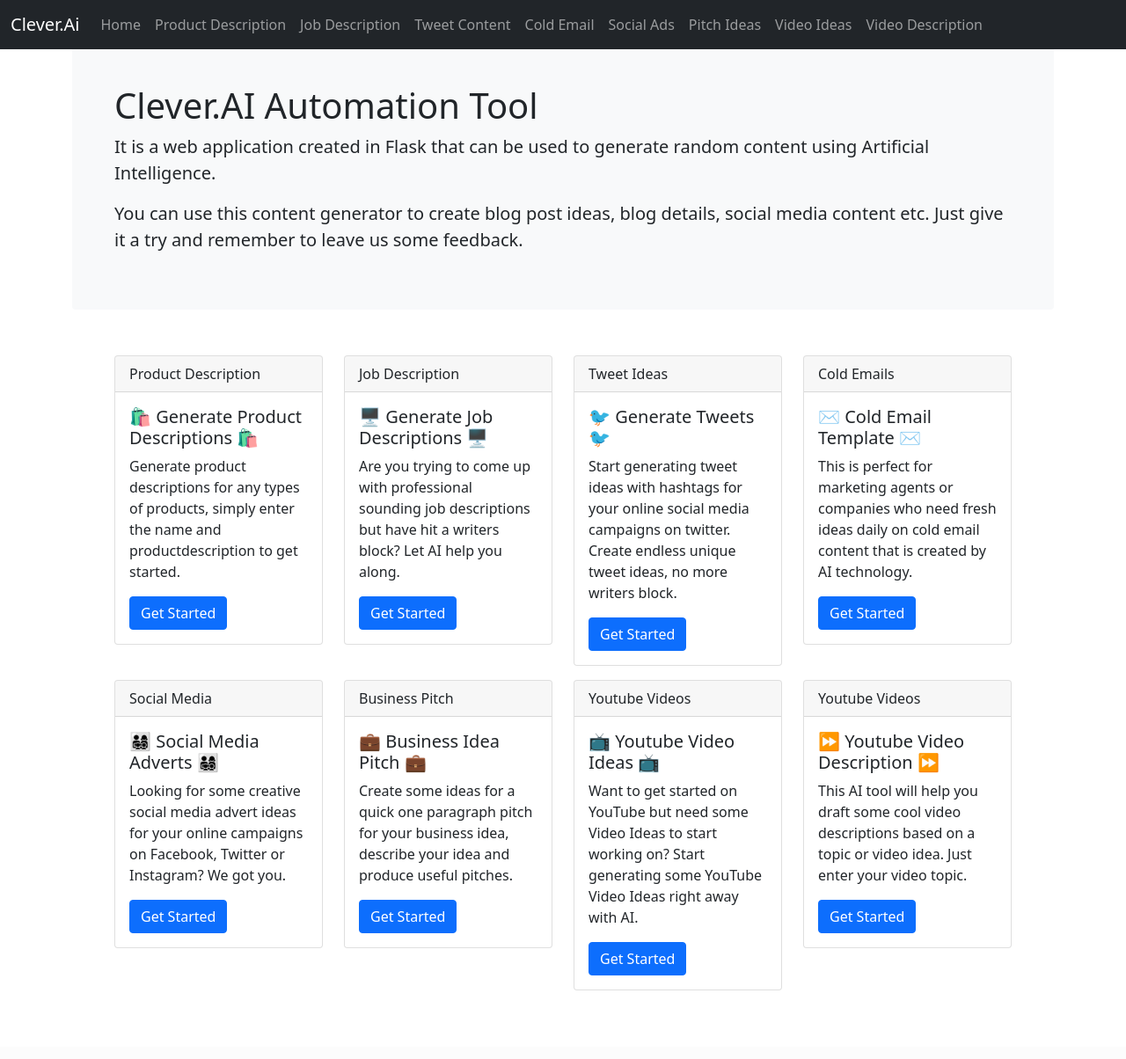
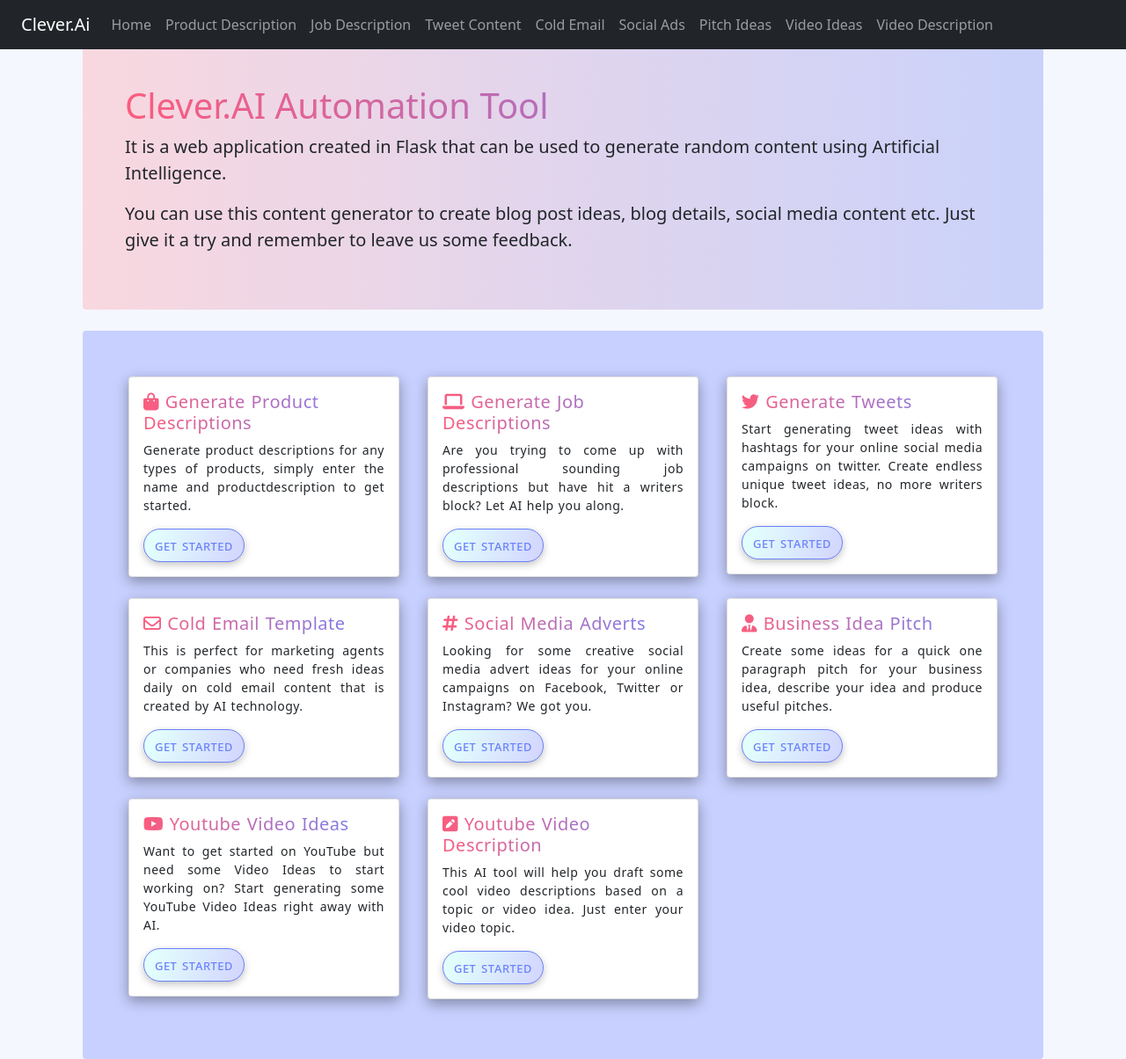
Before and after one commit to sukhendu02/Clever.Ai, a Flask app: page / in a window 1280 px wide. Shown: the whole page at 88% size. Before the commit the page ends 1126 px from the top, so only its background shows below. Run offline with Flask 2, Linux system fonts and the light colour scheme.

Commit message:
Update index.html
Added Styling to the index.html

```diff
--- a/templates/index.html
+++ b/templates/index.html
@@ -1,3 +1,73 @@
+<!DOCTYPE html>
+<html lang="en">
+<head>
+    <meta charset="UTF-8">
+    <meta http-equiv="X-UA-Compatible" content="IE=edge">
+    <meta name="viewport" content="width=device-width, initial-scale=1.0">
+    <title>Home</title>
+
+    <link href="https://cdn.jsdelivr.net/npm/bootstrap@5.2.2/dist/css/bootstrap.min.css" rel="stylesheet" integrity="sha384-Zenh87qX5JnK2Jl0vWa8Ck2rdkQ2Bzep5IDxbcnCeuOxjzrPF/et3URy9Bv1WTRi" crossorigin="anonymous">
+
+    <link rel="stylesheet" href="https://cdnjs.cloudflare.com/ajax/libs/font-awesome/6.2.0/css/all.min.css" integrity="sha512-xh6O/CkQoPOWDdYTDqeRdPCVd1SpvCA9XXcUnZS2FmJNp1coAFzvtCN9BmamE+4aHK8yyUHUSCcJHgXloTyT2A==" crossorigin="anonymous" referrerpolicy="no-referrer" />
+
+    <style>
+        body{
+            background-color: #F5F7FF !important;
+        }
+        .main-heading,h5.card-title{
+             background: linear-gradient(to right, #fc5c7d, #6a82fb);
+             -webkit-background-clip: text;
+            -webkit-text-fill-color: transparent;
+        }
+        .main-heading-container{
+            /* background-color: ; */
+            background: linear-gradient(to right, #fc5c7c36, #6a82fb54);
+
+        }
+        .items-card-container{
+            background-color: #6a82fb56;
+
+        }
+        .card{
+            border: 2px solid #fff;
+            margin: 4px;
+            border-radius: 12px;
+            box-shadow: rgba(0, 0, 0, 0.35) 0px 5px 15px;
+
+
+        }
+        .card:hover{
+            scale: 1.04;
+            transition: ease 400ms ;
+        }
+        .card-body {
+    letter-spacing: 0.5px;
+    word-spacing: 1px;
+
+}
+p.card-text{
+    text-align: justify;
+    font-size: 14px;
+}
+a.btn.btn-primary {
+    background: #fff;
+    /* color: blue; */
+    border: 1px solid ;
+    border-radius: 20px;
+    color: #6a82fb;
+    box-shadow: rgba(0, 0, 0, 0.24) 0px 3px 8px;
+    font-variant: all-petite-caps;
+    font-weight: 500;
+    background-image: linear-gradient( 109.6deg, rgba(156, 252, 247, 0.292) 11.2%, rgba(110, 124, 251, 0.297) 91.1% );
+}
+
+a.btn.btn-primary:hover{
+         background-image: linear-gradient( 109.6deg, rgba(156, 252, 247, 0.854) 11.2%, rgba(110, 124, 251, 0.9) 91.1% );;
+        color: #fff;
+}
+    </style>
+</head>
+<body>
     {% extends 'includes/layout.html' %}
 
 
@@ -5,8 +75,8 @@
 
 {% block body %}
 <main class="container">
-  <div class="bg-light p-5 rounded mt-5">
-    <h1>Clever.AI Automation Tool</h1>
+    <div class="main-heading-container bg-light p-5 rounded mt-5 mb-4">
+      <h1 class="main-heading">Clever.AI Automation Tool</h1>
       <p class="lead">It is a web application
       created in Flask that can be used to generate random content using Artificial Intelligence.
       </p>
@@ -15,18 +85,21 @@
     </div>
 
 
-  <div class="p-5 rounded mt-1">
+    <div class="items-card-container p-5 rounded mt-4">
       <div class="row">
 
 
         <!-- One Item Starts Here -->
-      <div class="col-lg-3 mb-3">
+        <div class="col-lg-4 mb-3">
+
+            <!-- <i class="fa-solid fa-user"></i> -->
           <div class="card">
-          <div class="card-header">
+            <!-- <div class="card-header">
               Product Description
-          </div>
+            </div> -->
             <div class="card-body">
-            <h5 class="card-title"> 🛍️ Generate Product Descriptions 🛍 ️</h5>
+
+              <h5 class="card-title"><i class="fa-solid fa-bag-shopping"></i>  Generate Product Descriptions </h5>
               <p class="card-text">Generate product descriptions for any types of products, simply enter the name and productdescription to get started.</p>
               <a href="/product-description" class="btn btn-primary">Get Started</a>
             </div>
@@ -36,13 +109,13 @@
 
 
         <!-- One Item Starts Here -->
-      <div class="col-lg-3 mb-3">
+        <div class="col-lg-4 mb-3">
           <div class="card">
-          <div class="card-header">
+            <!-- <div class="card-header">
               Job Description
-          </div>
+            </div> -->
             <div class="card-body">
-            <h5 class="card-title"> 🖥️ Generate Job Descriptions 🖥️ </h5>
+              <h5 class="card-title"> <i class="fa-solid fa-laptop"></i> Generate Job Descriptions  </h5>
               <p class="card-text">Are you trying to come up with professional sounding job descriptions but have hit a writers block? Let AI help you along. </p>
               <a href="/job-description" class="btn btn-primary">Get Started</a>
             </div>
@@ -52,13 +125,13 @@
 
 
         <!-- One Item Starts Here -->
-      <div class="col-lg-3 mb-3">
+        <div class="col-lg-4 mb-3">
           <div class="card">
-          <div class="card-header">
+            <!-- <div class="card-header">
               Tweet Ideas
-          </div>
+            </div> -->
             <div class="card-body">
-            <h5 class="card-title"> 🐦 Generate Tweets 🐦 </h5>
+              <h5 class="card-title"> <i class="fa-brands fa-twitter"></i> Generate Tweets  </h5>
               <p class="card-text">Start generating tweet ideas with hashtags for your online social media campaigns on twitter. Create endless unique tweet ideas, no more writers block. </p>
               <a href="/tweet-ideas" class="btn btn-primary">Get Started</a>
             </div>
@@ -68,13 +141,13 @@
 
 
         <!-- One Item Starts Here -->
-      <div class="col-lg-3 mb-3">
+        <div class="col-lg-4 mb-3">
           <div class="card">
-          <div class="card-header">
+            <!-- <div class="card-header">
               Cold Emails
-          </div>
+            </div> -->
             <div class="card-body">
-            <h5 class="card-title"> ✉️ Cold Email Template ✉️ </h5>
+              <h5 class="card-title"> <i class="fa-regular fa-envelope"></i> Cold Email Template  </h5>
               <p class="card-text">This is perfect for marketing agents or companies who need fresh ideas daily on cold email content that is created by AI technology. </p>
               <a href="/cold-emails" class="btn btn-primary">Get Started</a>
             </div>
@@ -84,13 +157,13 @@
 
 
         <!-- One Item Starts Here -->
-      <div class="col-lg-3 mb-3">
+        <div class="col-lg-4 mb-3">
           <div class="card">
-          <div class="card-header">
+            <!-- <div class="card-header">
               Social Media
-          </div>
+            </div> -->
             <div class="card-body">
-            <h5 class="card-title"> 👨‍👩‍👧‍👦 Social Media Adverts 👨‍👩‍👧‍👦 </h5>
+              <h5 class="card-title"> <i class="fa-solid fa-hashtag"></i> Social Media Adverts  </h5>
               <p class="card-text">Looking for some creative social media advert ideas for your online campaigns on Facebook, Twitter or Instagram? We got you. </p>
               <a href="/social-media" class="btn btn-primary">Get Started</a>
             </div>
@@ -100,13 +173,13 @@
 
 
         <!-- One Item Starts Here -->
-      <div class="col-lg-3 mb-3">
+        <div class="col-lg-4 mb-3">
           <div class="card">
-          <div class="card-header">
+            <!-- <div class="card-header">
               Business Pitch
-          </div>
+            </div> -->
             <div class="card-body">
-            <h5 class="card-title"> 💼 Business Idea Pitch ‍💼 </h5>
+              <h5 class="card-title"> <i class="fa-solid fa-user-tie"></i> Business Idea Pitch  </h5>
               <p class="card-text"> Create some ideas for a quick one paragraph pitch for your business idea, describe your idea and produce useful pitches. </p>
               <a href="/business-pitch" class="btn btn-primary">Get Started</a>
             </div>
@@ -116,13 +189,13 @@
 
 
         <!-- One Item Starts Here -->
-      <div class="col-lg-3 mb-3">
+        <div class="col-lg-4 mb-3">
           <div class="card">
-          <div class="card-header">
+            <!-- <div class="card-header">
               Youtube Videos
-          </div>
+            </div> -->
             <div class="card-body">
-            <h5 class="card-title"> 📺 Youtube Video Ideas 📺 </h5>
+              <h5 class="card-title"> <i class="fa-brands fa-youtube"></i> Youtube Video Ideas  </h5>
               <p class="card-text"> Want to get started on YouTube but need some Video Ideas to start working on? Start generating some YouTube Video Ideas right away with AI. </p>
               <a href="/video-ideas" class="btn btn-primary">Get Started</a>
             </div>
@@ -131,13 +204,13 @@
         <!-- One Item Ends here -->
 
         <!-- One Item Starts Here -->
-      <div class="col-lg-3 mb-3">
+        <div class="col-lg-4 mb-3">
           <div class="card">
-          <div class="card-header">
+            <!-- <div class="card-header">
               Youtube Videos
-          </div>
+            </div> -->
             <div class="card-body">
-            <h5 class="card-title"> ⏩ Youtube Video Description ⏩ </h5>
+              <h5 class="card-title"> <i class="fa-solid fa-square-pen"></i> Youtube Video Description  </h5>
               <p class="card-text"> This AI tool will help you draft some cool video descriptions based on a topic or video idea. Just enter your video topic. </p>
               <a href="/video-description" class="btn btn-primary">Get Started</a>
             </div>
@@ -149,3 +222,5 @@
     </div>
   </main>
   {% endblock %}
+</body>
+</html>
```
Lines whose indentation alone changed are shown as unchanged.
